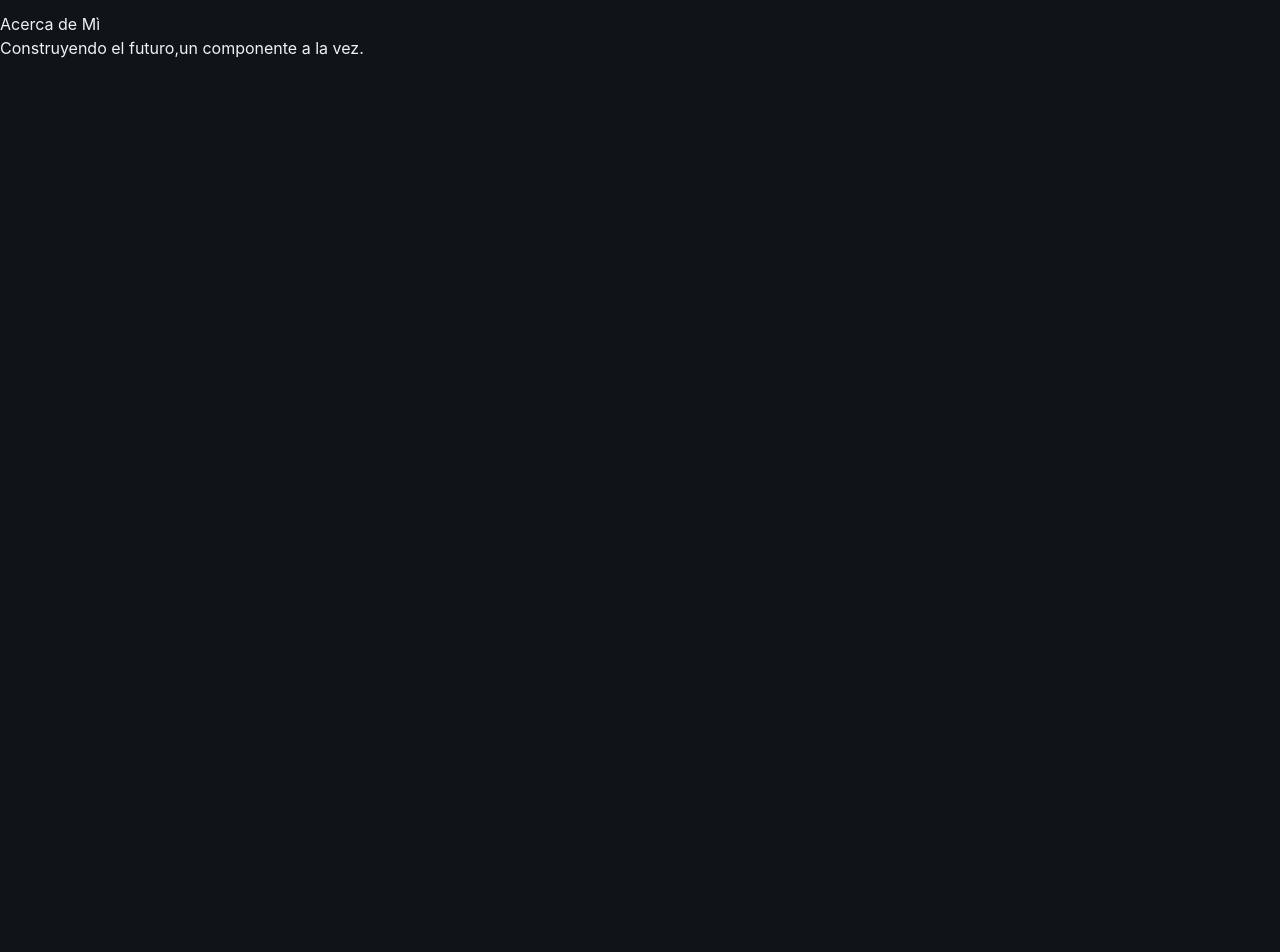
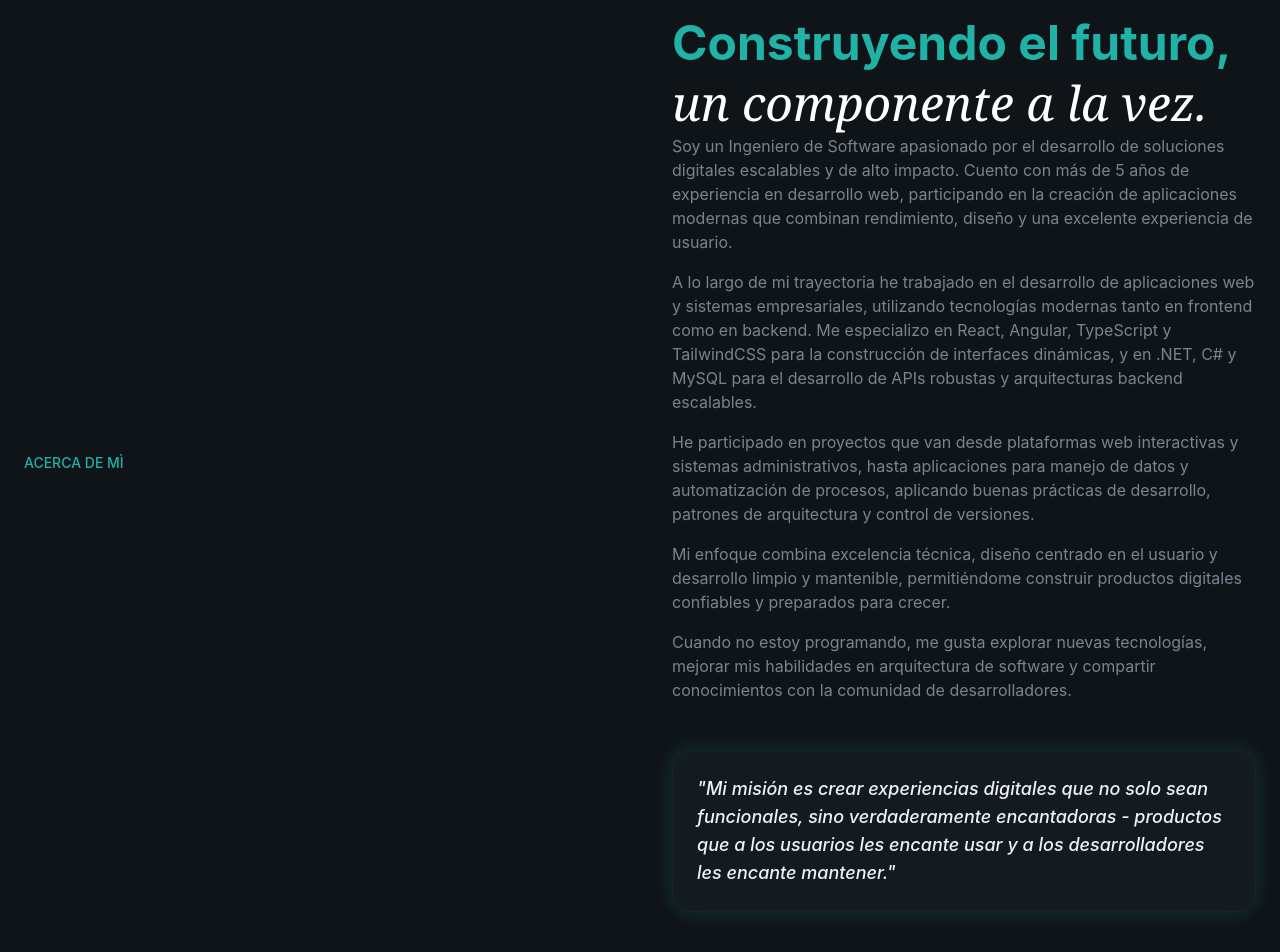
Before and after one commit to AntonioCastro12/portafolio, a React (Vite) app: page / in a window 1280 px wide. Shown: the part 1380-2332 px from the top of the page. Before the commit the page ends 1568 px from the top, so only its background shows below. Built offline with nearby package versions, Linux system fonts and the light colour scheme.

Commit message:
About parte 2

```diff
--- a/src/sections/About.jsx
+++ b/src/sections/About.jsx
@@ -31,19 +31,76 @@ const highlights = [
 export const About = () => {
   return (
     <section id="about" className="py-32 relative overflow-hidden">
-      <div>
-        <div>
+      <div className="container mx-auto px-6 relative z-10">
+        <div className="grid lg:grid-cols-2 gap-16 items-center">
           {/*left column */}
+          <div className="space-y-8">
+            <div className="animate-fade-in">
+              <span className="text-secondary-foreground text-sm font-medium tacking-wider uppercase">
+                Acerca de Mì
+              </span>
+            </div>
+          </div>
+
           <div>
-            <span>Acerca de Mì</span>
+            <h2 className="text-4xl md:text-5xl font-bold leading-tight animate-fade-in animation-delay-100 text-secondary-foreground">
+              Construyendo el futuro,
+              <span className="font-serif italic font-normal text-white">
+                {" "}
+                un componente a la vez.
+              </span>{" "}
+            </h2>
+
+            <div className="space-y-4 text-muted-foreground animate-fade-in animation-daley-200">
+              <p>
+                Soy un Ingeniero de Software apasionado por el desarrollo de
+                soluciones digitales escalables y de alto impacto. Cuento con
+                más de 5 años de experiencia en desarrollo web, participando en
+                la creación de aplicaciones modernas que combinan rendimiento,
+                diseño y una excelente experiencia de usuario.
+              </p>
+
+              <p>
+                A lo largo de mi trayectoria he trabajado en el desarrollo de
+                aplicaciones web y sistemas empresariales, utilizando
+                tecnologías modernas tanto en frontend como en backend. Me
+                especializo en React, Angular, TypeScript y TailwindCSS para la
+                construcción de interfaces dinámicas, y en .NET, C# y MySQL para
+                el desarrollo de APIs robustas y arquitecturas backend
+                escalables.
+              </p>
+
+              <p>
+                He participado en proyectos que van desde plataformas web
+                interactivas y sistemas administrativos, hasta aplicaciones para
+                manejo de datos y automatización de procesos, aplicando buenas
+                prácticas de desarrollo, patrones de arquitectura y control de
+                versiones.
+              </p>
+
+              <p>
+                Mi enfoque combina excelencia técnica, diseño centrado en el
+                usuario y desarrollo limpio y mantenible, permitiéndome
+                construir productos digitales confiables y preparados para
+                crecer.
+              </p>
+
+              <p>
+                Cuando no estoy programando, me gusta explorar nuevas
+                tecnologías, mejorar mis habilidades en arquitectura de software
+                y compartir conocimientos con la comunidad de desarrolladores.
+              </p>
+            </div>
+            <br />
+            <br />
+            <div className="glass rounded-2xl p-6 glow-border animate-fade-in animation-delay-300">
+                <p className="text-lg font-medium italic text-foreground">
+                    "Mi misión es crear experiencias digitales que no solo sean
+funcionales, sino verdaderamente encantadoras - productos que a los usuarios les encante
+usar y a los desarrolladores les encante mantener."
+                </p>
+            </div>
           </div>
-        </div>
-
-        <div>
-          <h2>
-            Construyendo el futuro,
-            <span>un componente a la vez.</span>
-          </h2>
         </div>
       </div>
     </section>
--- a/src/sections/Hero.jsx
+++ b/src/sections/Hero.jsx
@@ -96,10 +96,14 @@ export const Hero = () => {
               <Button size="lg">
                 Contactame <ArrowRight className="w-5 h-5" />
               </Button>
-              <AnimatedBorderButton>
+
+             <a href="/CV-FullStack-Antonio.pdf" download>
+                <AnimatedBorderButton>
                 <Download className="w-5 h-5" />
-                Download CV
+                Descargar CV
               </AnimatedBorderButton>
+             </a>
+
             </div>
 
             {/* Social links */}
```
Also changed, not shown: 1 other file (tests, documents, lock files or other folders).
